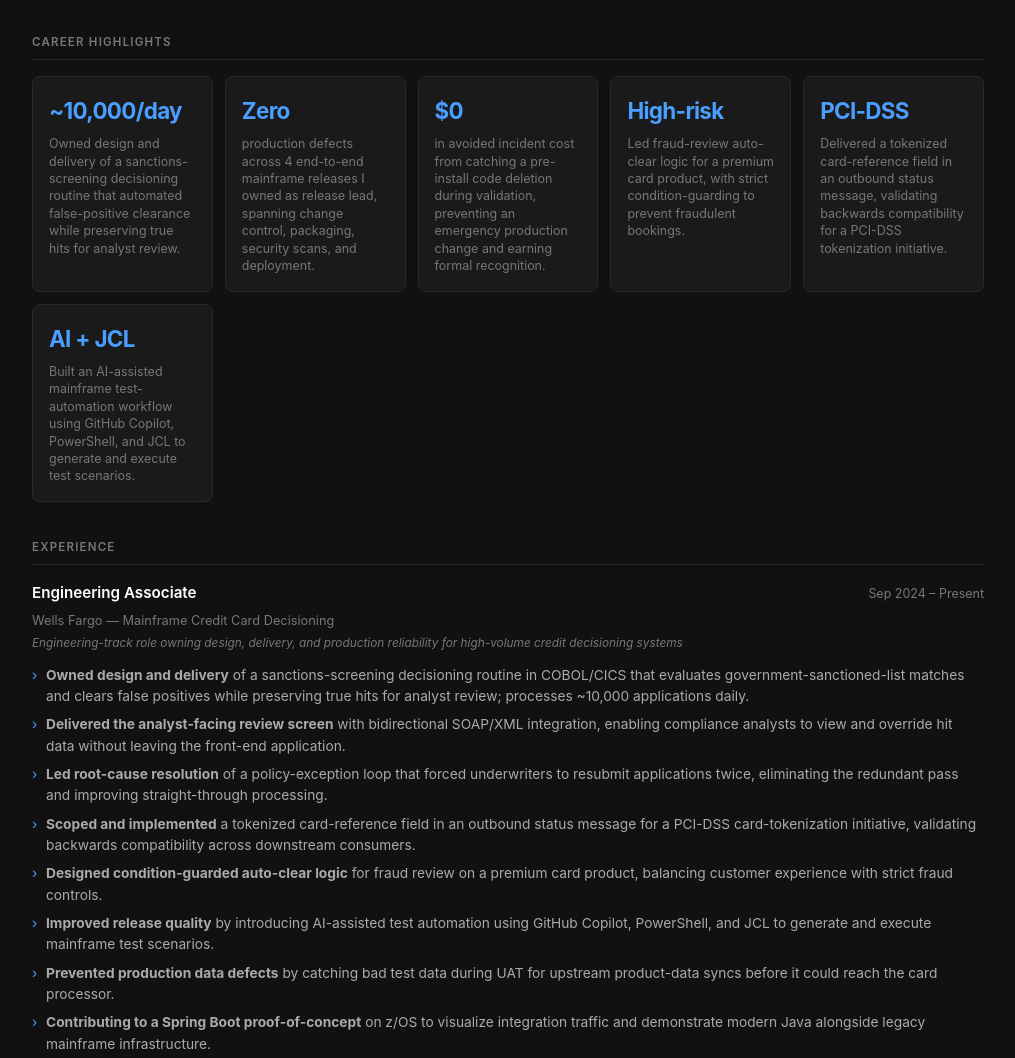
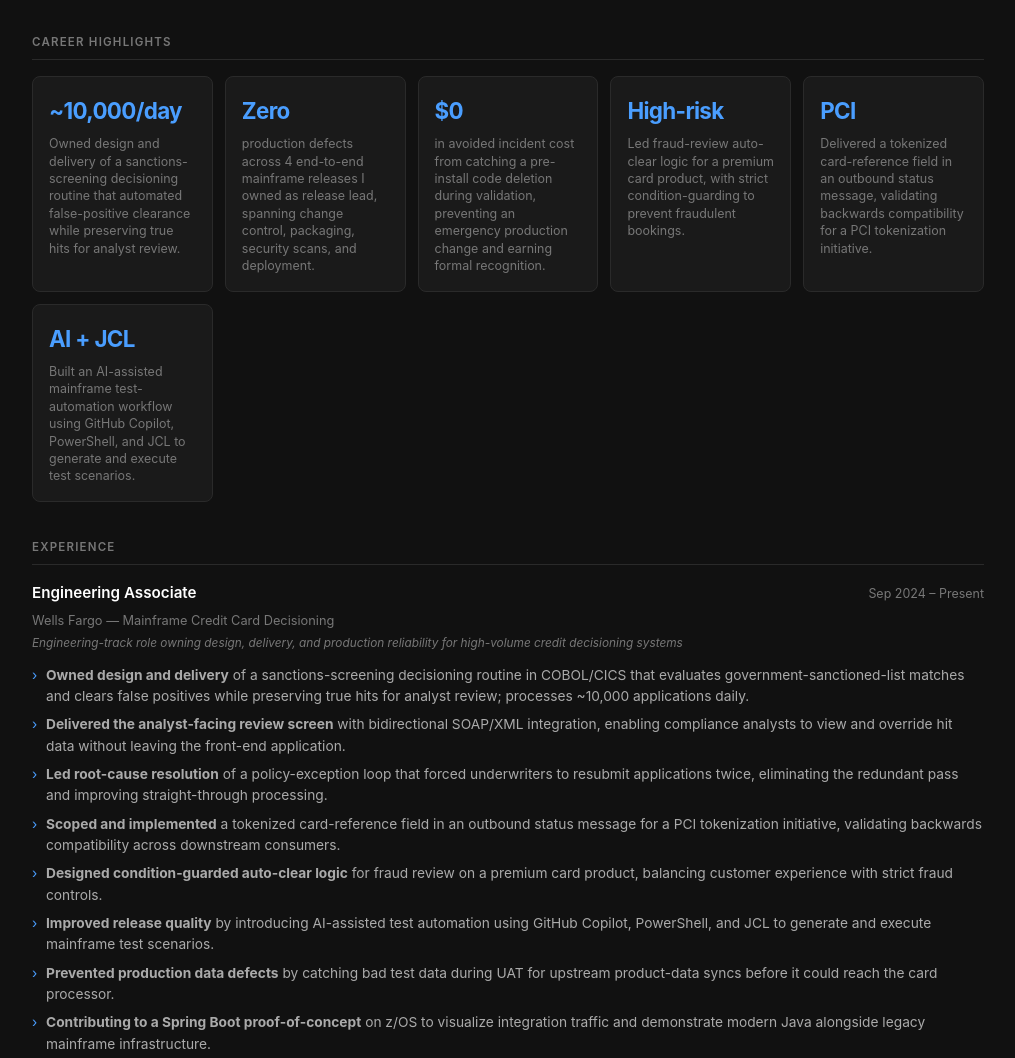
Before and after one commit to KennySerpa/kennyserpa.github.io, a website built with Vite: page src/index.html in a window 1280 px wide. Shown: the part 353-1411 px from the top of the page, without its empty margins (132-1147 px from the left). Built offline with nearby package versions, Linux system fonts and the light colour scheme.

Commit message:
fix: revert PCI-DSS jargon and remove employer name from case study

```diff
--- a/src/index.html
+++ b/src/index.html
@@ -204,10 +204,10 @@
             >
           </div>
           <div class="highlight-card">
-            <span class="hc-num">PCI-DSS</span>
+            <span class="hc-num">PCI</span>
             <span class="hc-label"
               >Delivered a tokenized card-reference field in an outbound status message, validating
-              backwards compatibility for a PCI-DSS tokenization initiative.</span
+              backwards compatibility for a PCI tokenization initiative.</span
             >
           </div>
           <div class="highlight-card">
@@ -254,8 +254,8 @@
             </li>
             <li>
               <strong>Scoped and implemented</strong> a tokenized card-reference field in an
-              outbound status message for a PCI-DSS card-tokenization initiative, validating
-              backwards compatibility across downstream consumers.
+              outbound status message for a PCI tokenization initiative, validating backwards
+              compatibility across downstream consumers.
             </li>
             <li>
               <strong>Designed condition-guarded auto-clear logic</strong> for fraud review on a
@@ -326,7 +326,7 @@
         <h2>Selected Work</h2>
         <article class="case-study">
           <h3>Automated Sanctions Screening Decisioning</h3>
-          <p class="case-meta">Wells Fargo · Mainframe Credit Card Decisioning · 2024</p>
+          <p class="case-meta">Enterprise mainframe credit decisioning · 2024</p>
           <p>
             Compliance analysts were manually reviewing thousands of credit applications flagged by
             government sanctions-list matching. The process was slow, error-prone, and created a
```
